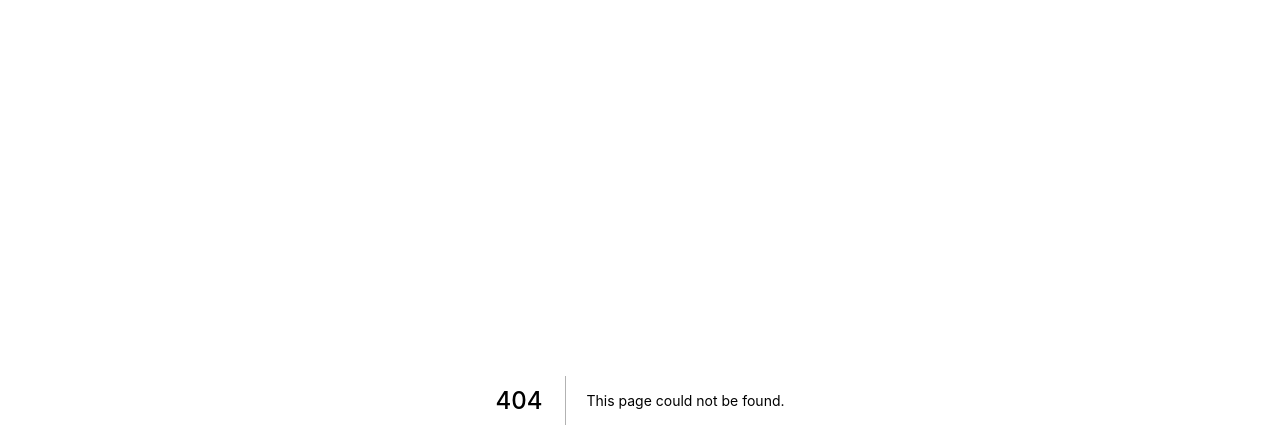
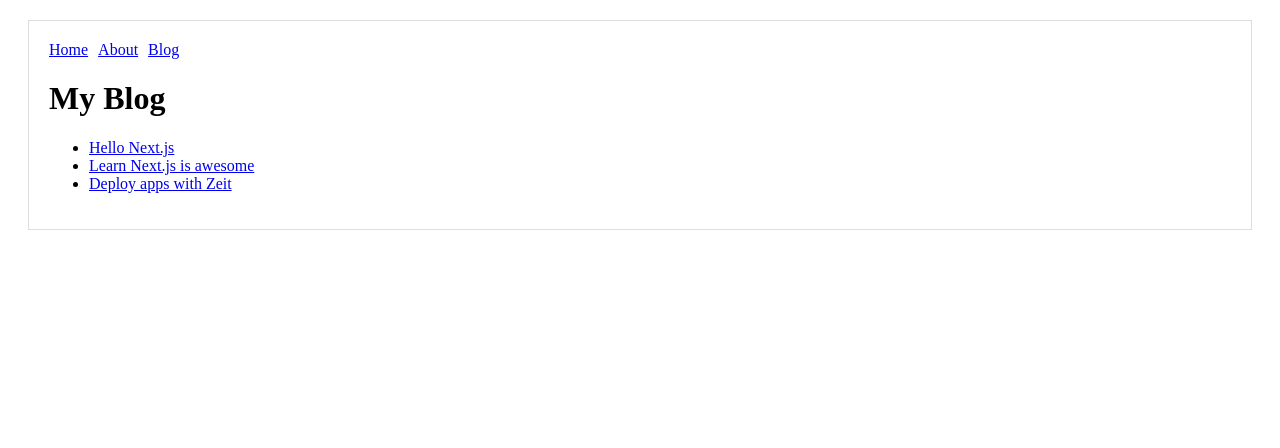
Before and after one commit to nobioma1/next-hello, a Next.js app: page /Blog in a window 1280 px wide. Before the commit this address had no page. Shown: the top 448 px of the page. Built offline with nearby package versions, Linux system fonts and the light colour scheme.

Commit message:
Add Blog link  to Header

```diff
--- a/components/Header.js
+++ b/components/Header.js
@@ -13,6 +13,9 @@
       <Link href="/about">
         <a style={linkStyle}>About</a>
       </Link>
+      <Link href="/blog">
+        <a style={linkStyle}>Blog</a>
+      </Link>
     </div>
   );
 };
--- /dev/null
+++ b/pages/Blog.js
@@ -0,0 +1,27 @@
+import Link from 'next/link';
+import Layout from '../components/Layout';
+
+const PostLink = ({ title }) => {
+  return (
+    <li>
+      <Link href={`/post?title=${title}`}>
+        <a>{title}</a>
+      </Link>
+    </li>
+  );
+};
+
+const Blog = () => {
+  return (
+    <Layout>
+      <h1>My Blog</h1>
+      <ul>
+        <PostLink title="Hello Next.js" />
+        <PostLink title="Learn Next.js is awesome" />
+        <PostLink title="Deploy apps with Zeit" />
+      </ul>
+    </Layout>
+  );
+};
+
+export default Blog;
```
